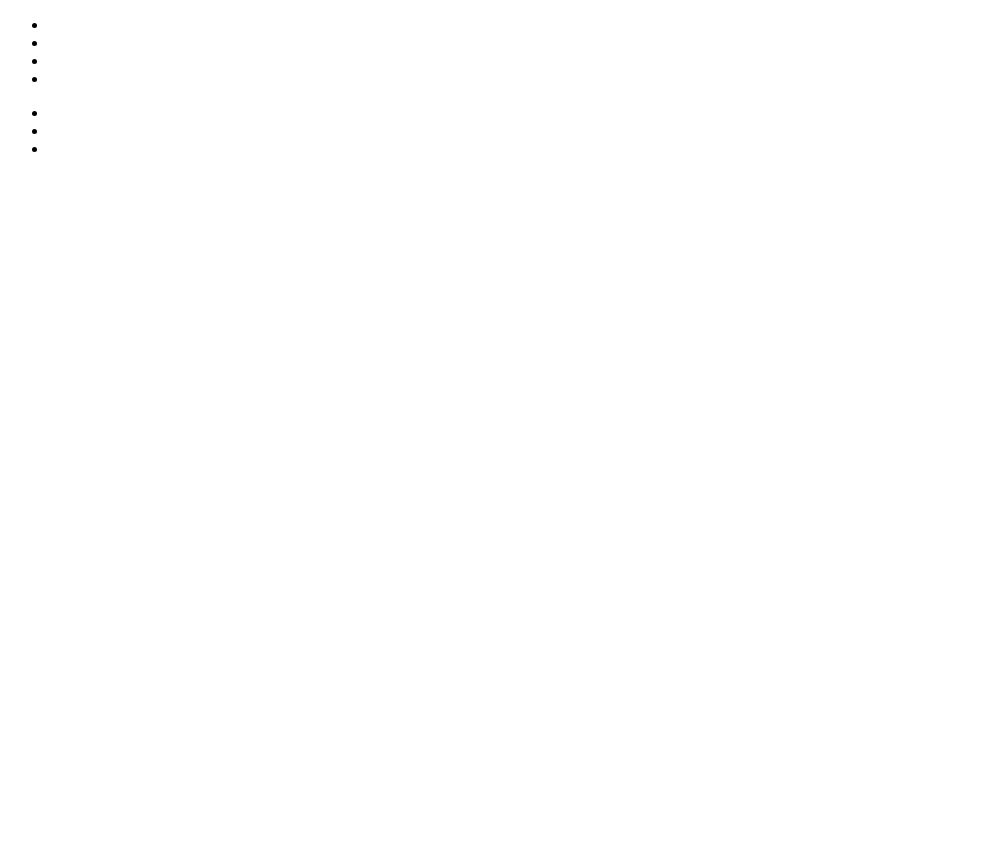
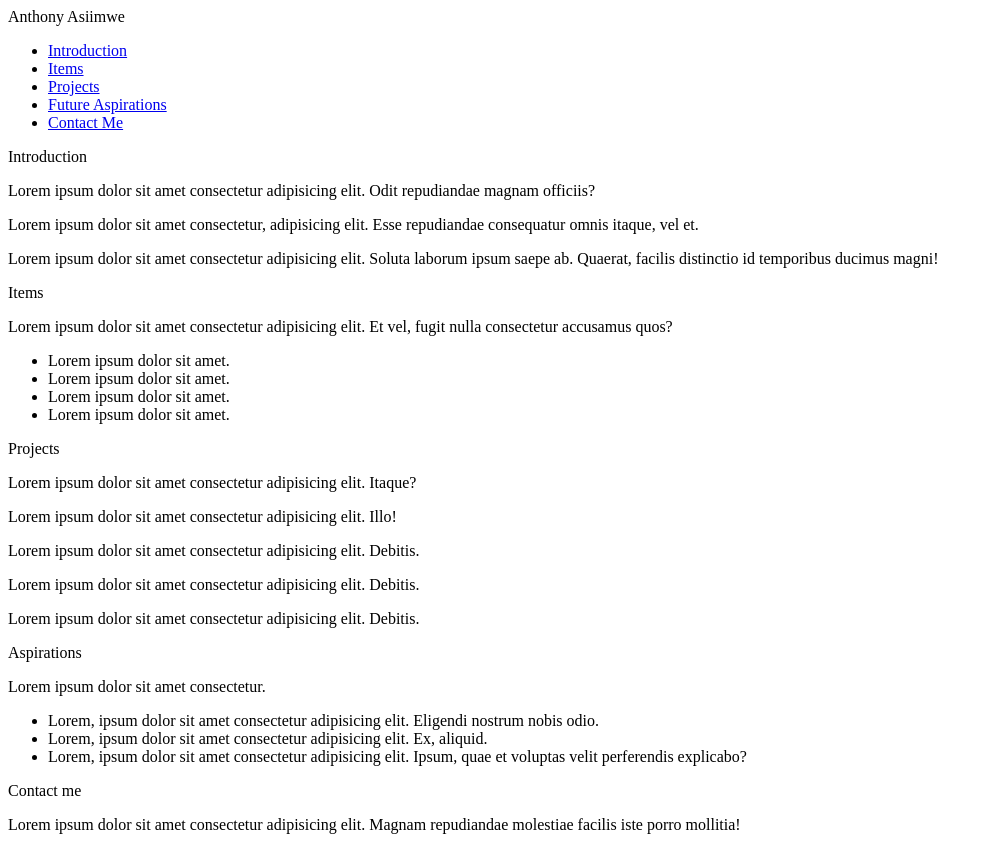
Before and after one commit to asiimwe-a/free-code-camp, a plain HTML site: page Responsive Web Design/Documentation Page pp/index.html in a window 1280 px wide. Shown: the whole page, without its empty margins (0-992 px from the left). Before the commit the page ends 800 px from the top, so only its background shows below. Drawn offline with Linux system fonts and the light colour scheme.

Commit message:
Html update

```diff
--- a/Responsive Web Design/Documentation Page pp/index.html
+++ b/Responsive Web Design/Documentation Page pp/index.html
@@ -7,57 +7,94 @@
     <link rel="stylesheet" href="styles.css" />
   </head>
   <body>
+    <nav id="navbar">
+      <header>Anthony Asiimwe</header>
+      <ul>
+        <li>
+          <a href="#Introduction" class="nav-link">Introduction</a>
+        </li>
+        <li>
+          <a href="#Items" class="nav-link">Items</a>
+        </li>
+        <li>
+          <a href="#Projects" class="nav-link">Projects</a>
+        </li>
+        <li>
+          <a href="#Aspirations" class="nav-link">Future Aspirations</a>
+        </li>
+        <li>
+          <a href="#Contact_me" class="nav-link">Contact Me</a>
+        </li>
+      </ul>
+    </nav>
     <main id="main-doc">
-      <section class="main-section" id="Portfolio_Introduction">
-        <header>
-          <p></p>
-          <p></p>
-          <p></p>
-        </header>
+      <section class="main-section" id="Introduction">
+        <header>Introduction</header>
+        <p>
+          Lorem ipsum dolor sit amet consectetur adipisicing elit. Odit
+          repudiandae magnam officiis?
+        </p>
+        <p>
+          Lorem ipsum dolor sit amet consectetur, adipisicing elit. Esse
+          repudiandae consequatur omnis itaque, vel et.
+        </p>
+        <p>
+          Lorem ipsum dolor sit amet consectetur adipisicing elit. Soluta
+          laborum ipsum saepe ab. Quaerat, facilis distinctio id temporibus
+          ducimus magni!
+        </p>
       </section>
-      <section class="main-section" id="Portfolio_Items">
-        <header>
-          <p></p>
+      <section class="main-section" id="Items">
+        <header>Items</header>
+        <p>
+          Lorem ipsum dolor sit amet consectetur adipisicing elit. Et vel, fugit
+          nulla consectetur accusamus quos?
+        </p>
         <ul>
-            <li></li>
-            <li></li>
-            <li></li>
-            <li></li>
+          <li>Lorem ipsum dolor sit amet.</li>
+          <li>Lorem ipsum dolor sit amet.</li>
+          <li>Lorem ipsum dolor sit amet.</li>
+          <li>Lorem ipsum dolor sit amet.</li>
         </ul>
-        </header>
       </section>
-      <section class="main-section" id="Portfolio_Projects">
-        <header>
-          <p></p>
+      <section class="main-section" id="Projects">
+        <header>Projects</header>
+        <p>Lorem ipsum dolor sit amet consectetur adipisicing elit. Itaque?</p>
         <code></code>
-          <p></p>
+        <p>Lorem ipsum dolor sit amet consectetur adipisicing elit. Illo!</p>
         <code></code>
-          <p></p>
+        <p>Lorem ipsum dolor sit amet consectetur adipisicing elit. Debitis.</p>
         <code></code>
-          <p></p>
+        <p>Lorem ipsum dolor sit amet consectetur adipisicing elit. Debitis.</p>
         <code></code>
-          <p></p>
+        <p>Lorem ipsum dolor sit amet consectetur adipisicing elit. Debitis.</p>
         <code></code>
-        </header>
       </section>
-      <section class="main-section" id="Portfolio_Future_Aspirations">
-        <header>
-          <p></p>
+      <section class="main-section" id="Aspirations">
+        <header>Aspirations</header>
+        <p>Lorem ipsum dolor sit amet consectetur.</p>
         <ul>
-            <li></li>
-            <li></li>
-            <li></li>
+          <li>
+            Lorem, ipsum dolor sit amet consectetur adipisicing elit. Eligendi
+            nostrum nobis odio.
+          </li>
+          <li>
+            Lorem, ipsum dolor sit amet consectetur adipisicing elit. Ex,
+            aliquid.
+          </li>
+          <li>
+            Lorem, ipsum dolor sit amet consectetur adipisicing elit. Ipsum,
+            quae et voluptas velit perferendis explicabo?
+          </li>
         </ul>
-        </header>
       </section>
       <section class="main-section" id="Contact_me">
-        <header>
-          <p></p>
-        </header>
+        <header>Contact me</header>
+        <p>
+          Lorem ipsum dolor sit amet consectetur adipisicing elit. Magnam
+          repudiandae molestiae facilis iste porro mollitia!
+        </p>
       </section>
     </main>
-    <nav id="navbar">
-      <header></header>
-    </nav>
   </body>
 </html>
```
Lines whose indentation alone changed are shown as unchanged.
